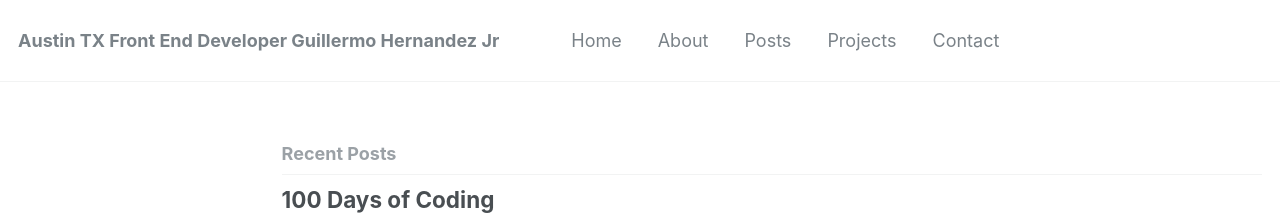
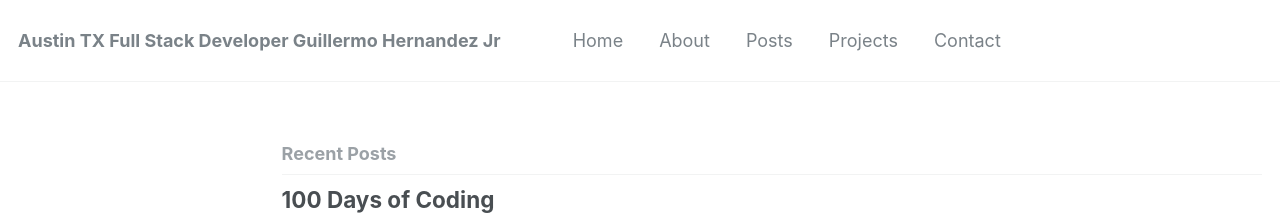
Before and after one commit to guillermohernandez/guillermohernandez.github.io, a Jekyll site: the page built from index.html, in a window 1280 px wide. Shown: the top 221 px of the page. Built offline with Jekyll 4.4.1, drawn with Linux system fonts in a browser that asks for light colours; the list of posts is cut into pages by our own code.

Commit message:
updated config for page title

```diff
--- a/_config.yml
+++ b/_config.yml
@@ -7,8 +7,8 @@
 
 # Site Settings
 locale                   : "en-US"
-title                    : "Austin TX Front End Developer Guillermo Hernandez Jr"
-title_separator          : "|"
+title                    : "Austin TX Full Stack Developer Guillermo Hernandez Jr"
+title_separator          : "-"
 name                     : "Guillermo Hernandez Jr"
 description              : "Building a professional website for your startup or small business from start to finish in Austin TX"
 url                      : "https://guillermohernandez.github.com"
```
